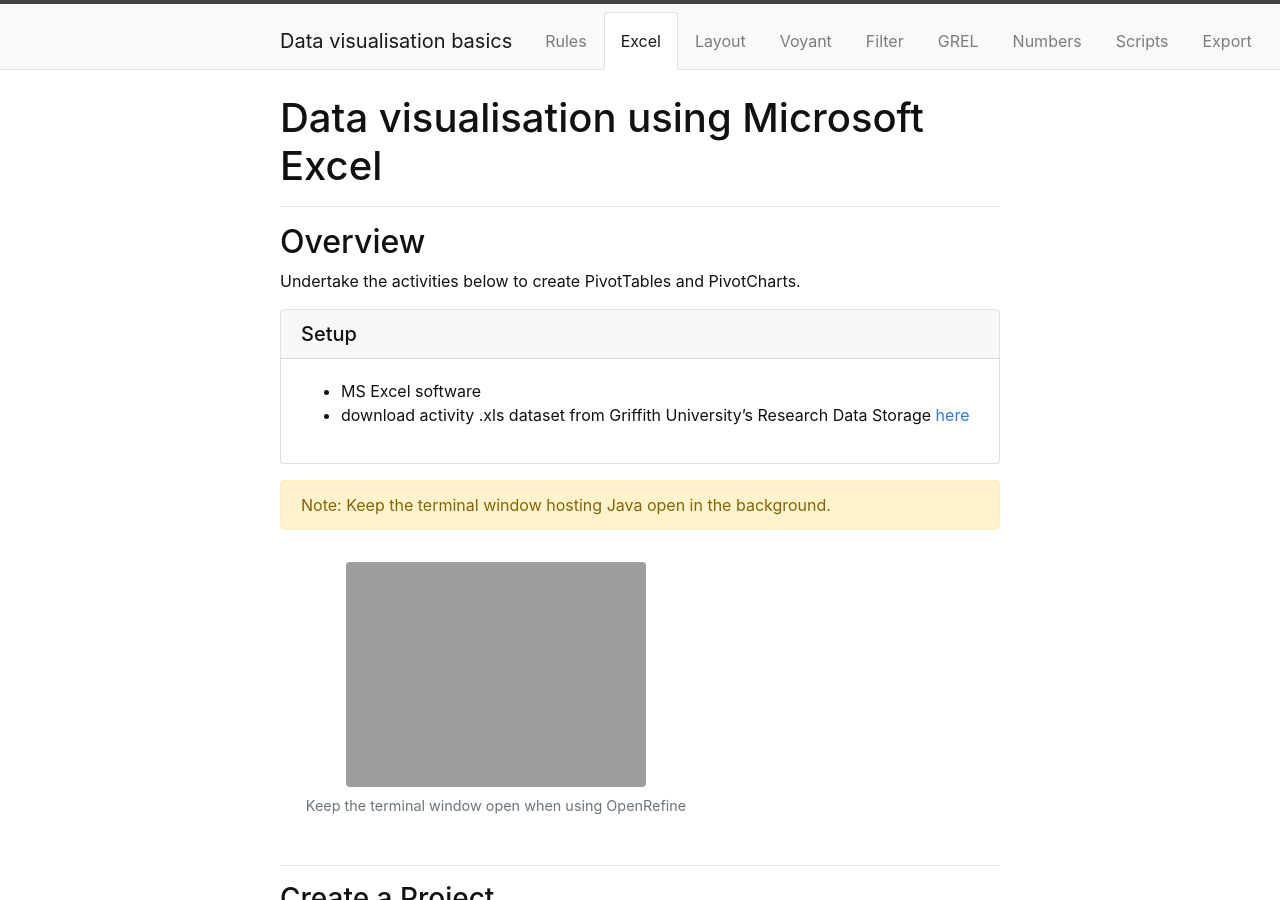
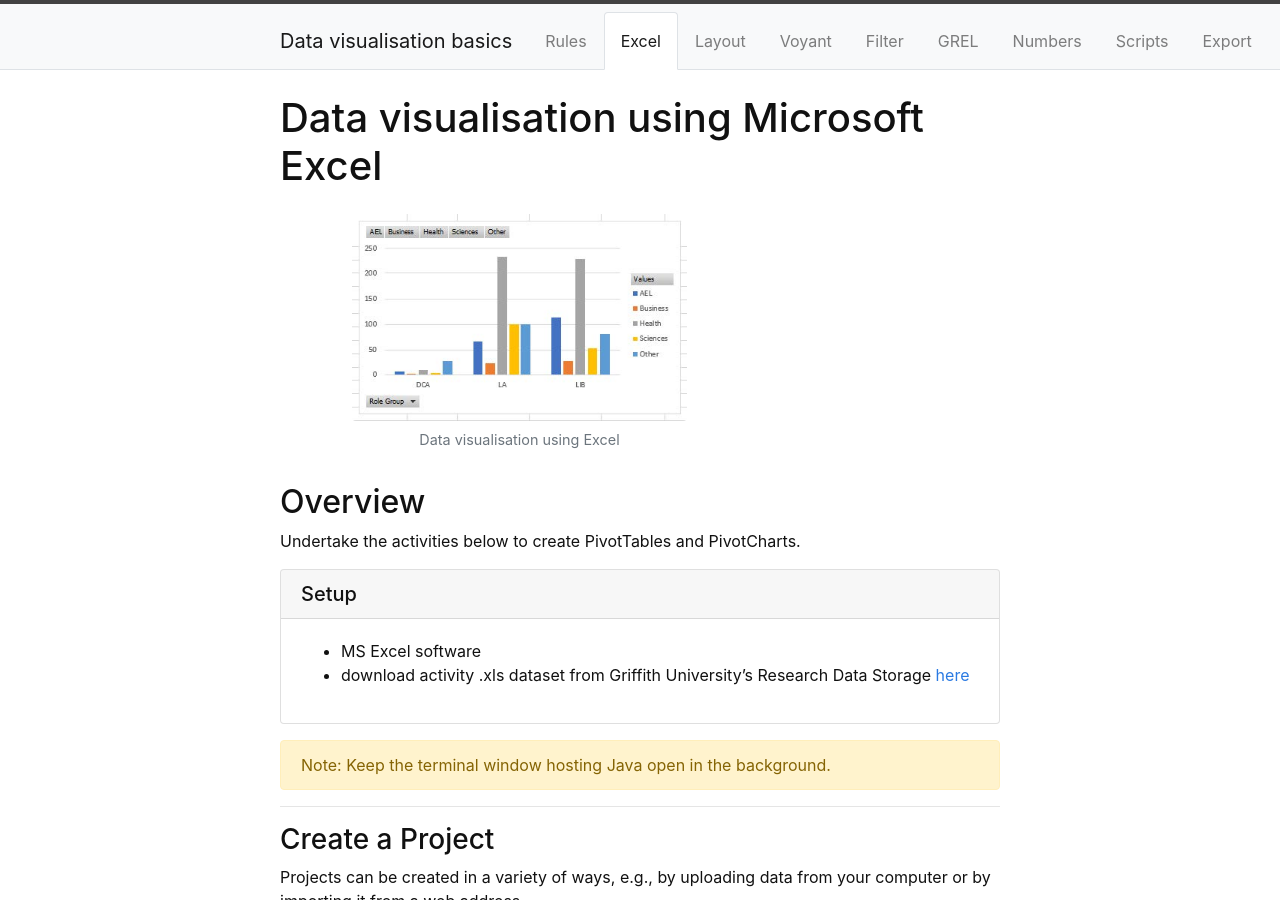
Before and after one commit to GULibrarySandbox/data-vis-basics, a Jekyll site: the page built from content/2-msexcel.md, in a window 1280 px wide and 900 px high. Built offline with Jekyll 4.4.1, drawn with Linux system fonts in a browser that asks for light colours.

Commit message:
Update 2-msexcel.md

```diff
--- a/content/2-msexcel.md
+++ b/content/2-msexcel.md
@@ -5,7 +5,9 @@ nav: true
 
 # Data visualisation using Microsoft Excel
 
------
+
+{% include figure.html img="2021_Excel-data-visualisation_Student-workbook.jpg " alt="Data visualisation using Excel" caption="Data visualisation using Excel" width="75%" %}
+
 ## Overview
 
 Undertake the activities below to create PivotTables and PivotCharts.
@@ -17,7 +19,7 @@ Undertake the activities below to create PivotTables and PivotCharts.
 
 
 {% capture alert %}Note: Keep the terminal window hosting Java open in the background.{% endcapture %} {% include alert.md text=alert color="warning" %}
-{% include figure.html img="ORJava.JPG" alt="Terminal Java" caption="Keep the terminal window open when using OpenRefine" width="75%" %}
+
 
 -----
 
```
